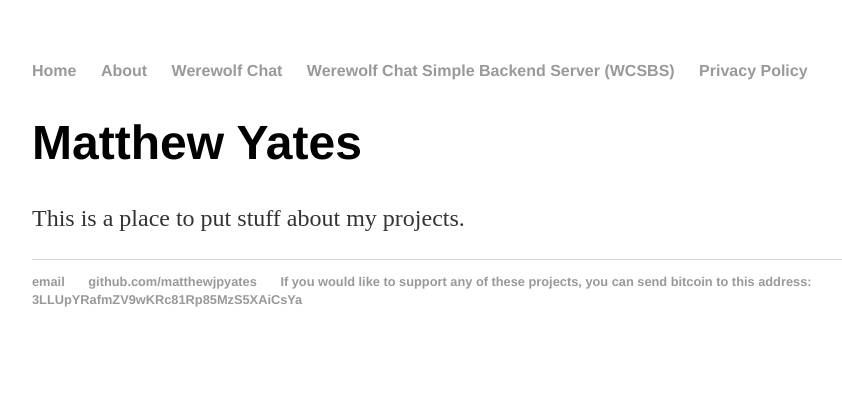
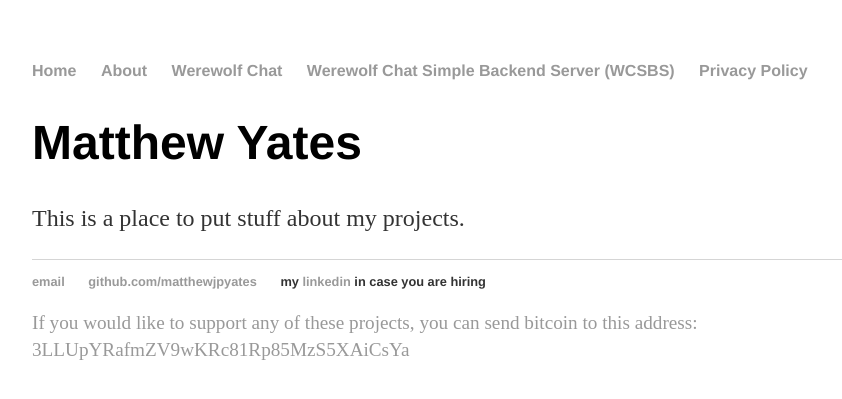
Before and after one commit to matthewjpyates/matthewjpyates.github.io, a Jekyll site: the page built from index.html, in a window 1280 px wide. Shown: the top 399 px of the page, without its empty margins (160-1002 px from the left). Built offline with Jekyll 4.4.1, drawn with Linux system fonts in a browser that asks for light colours.

Commit message:
added linked in

```diff
--- a/_layouts/default.html
+++ b/_layouts/default.html
@@ -28,8 +28,10 @@
    <ul>
    <li><a href="mailto:matthewjpyates.github@gmail.com">email</a></li>
    <li><a href="https://github.com/matthewjpyates">github.com/matthewjpyates</a></li>
-   <li><a href="bitcoin:3LLUpYRafmZV9wKRc81Rp85MzS5XAiCsYa">If you would like to support any of these projects, you can send bitcoin to this address: 3LLUpYRafmZV9wKRc81Rp85MzS5XAiCsYa</a></li>
+   <li>my <a href="https://www.linkedin.com/in/matt-jp-yates/">linkedin</a> in case you are hiring</li>
    </ul>
+   <p><a href="bitcoin:3LLUpYRafmZV9wKRc81Rp85MzS5XAiCsYa">If you would like to support any of these projects, you can send bitcoin to this address: 3LLUpYRafmZV9wKRc81Rp85MzS5XAiCsYa</a></p>
+
   </footer>
   </body>
 
```
